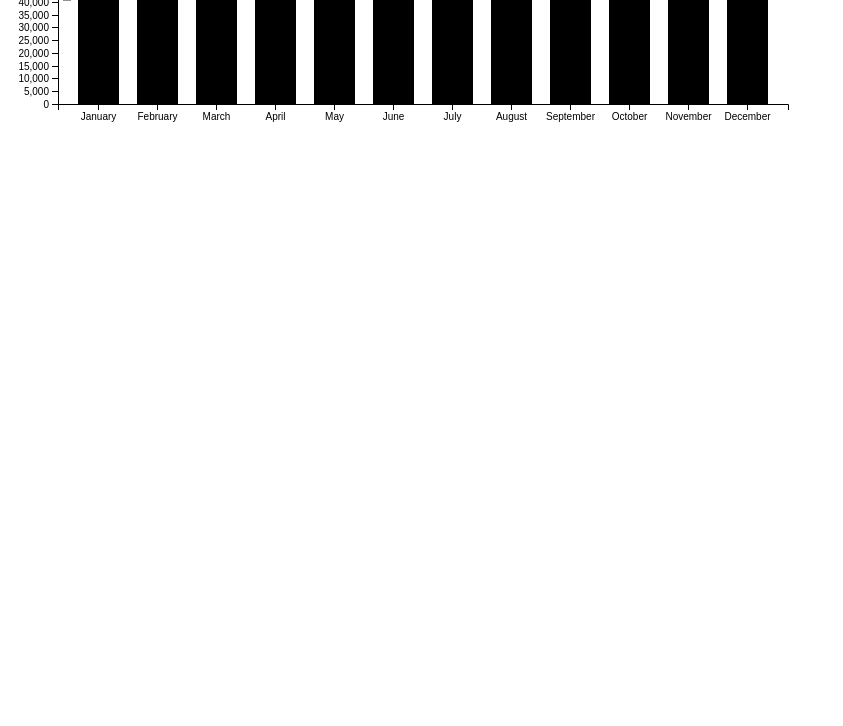
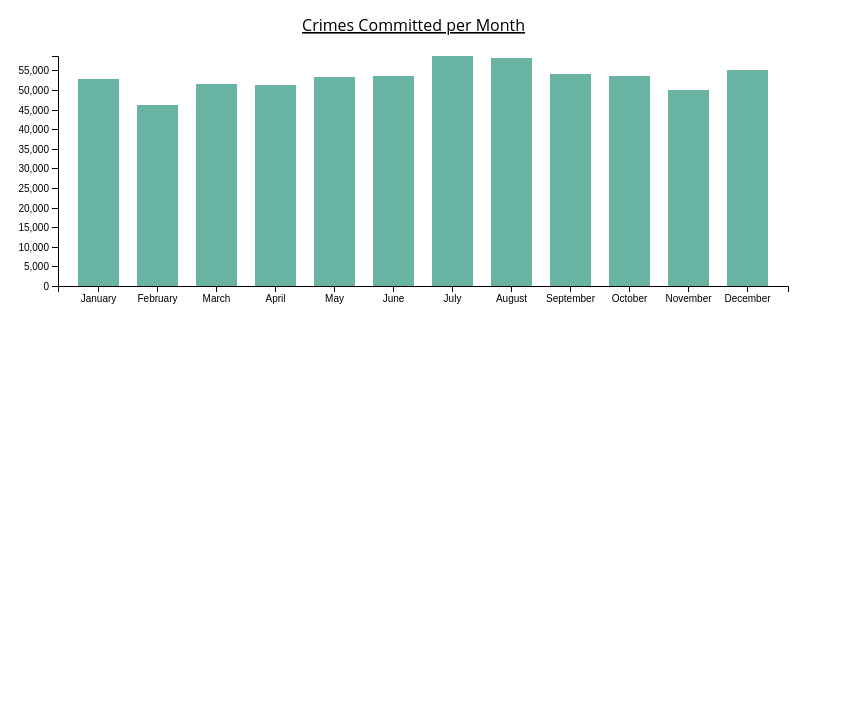
Before and after one commit to bnding/MurderRates, a plain HTML site: page index.html in a window 1280 px wide. Shown: the part 74-800 px from the top of the page, without its empty margins (0-843 px from the left). Drawn offline with nearby package versions, Linux system fonts and the light colour scheme.

Commit message:
Updated code

```diff
--- a/code.js
+++ b/code.js
@@ -3,9 +3,9 @@ $(document).ready(function () {
 
     var svg = d3.select("svg"),
         margin = {
-            top: 20,
+            top: 50,
             right: 20,
-            bottom: 30,
+            bottom: 40,
             left: 50
         },
         width = +svg.attr("width") - margin.left - margin.right,
@@ -40,17 +40,43 @@ $(document).ready(function () {
 
         g.append("g")
             .attr("transform", "translate(0," + height + ")")
-            .call(d3.axisBottom(x))
+            .call(d3.axisBottom(x));
+
+        // text label for the x axis
+        // svg.append("text")
+        //     .attr("transform",
+        //         "translate(" + (width/2 + 15) + " ," +
+        //                     (height + margin.top + 36) + ")")
+        //     .attr("text-anchor", "top")
+        //     .text("Month");
 
         g.append("g")
-            .call(d3.axisLeft(y))
-            .append("text")
-            .attr("fill", "#000")
+            .call(d3.axisLeft(y));
+            // .append("text")
+            // .attr("fill", "#000")
+            // .attr("transform", "rotate(-90)")
+            // .attr("y", 6)
+            // .attr("dy", "0.71em")
+            // .attr("text-anchor", "end")
+            // .text("Frequency");
+
+        // text label for the y axis
+        svg.append("text")
             .attr("transform", "rotate(-90)")
-            .attr("y", 6)
-            .attr("dy", "0.71em")
-            .attr("text-anchor", "end")
+            .attr("y", margin.left)
+            .attr("x", (height / 2))
+            .attr("dy", "1em")
+            .style("text-anchor", "middle")
             .text("Frequency");
+
+        svg.append("text")
+            .attr("x", (width / 1.8))
+            .attr("y", margin.top / 2)
+            .attr("text-anchor", "middle")
+            .style("font-size", "16px")
+            .style("text-decoration", "underline")
+            .style('font-family', '"Open Sans", sans-serif')
+            .text("Crimes Committed per Month");
 
         g.selectAll(".bar")
             .data(data)
@@ -59,7 +85,8 @@ $(document).ready(function () {
             .attr("x", function (d) { return x(d.Month); })
             .attr("width", x.bandwidth())
             .attr("y", function (d) { return y(d.Freq); })
-            .attr("height", function (d) { return height - y(d.Freq); });
+            .attr("height", function (d) { return height - y(d.Freq); })
+            .attr("fill", "#69b3a2");
     }
 
     draw(crimesMonth);
--- a/index.html
+++ b/index.html
@@ -1,7 +1,13 @@
 <!DOCTYPE html>
 <html>
 
+<div class="header">
+  	<h1 style="font-family:courier new;">Murder Trends from 1980-2014</h1>
+</div>
+
+
 <head>
+
 
 	<style>
 		#bargraph {
@@ -25,9 +31,9 @@
 </head>
 
 <body>
-	<title>Main Page</title>
+	<title>Murder Trends</title>
 	<div id="bargraph">
-		<svg width="800" height="200"></svg>
+		<svg width="800" height="320"></svg>
 	</div>
 
 	</head>
```
